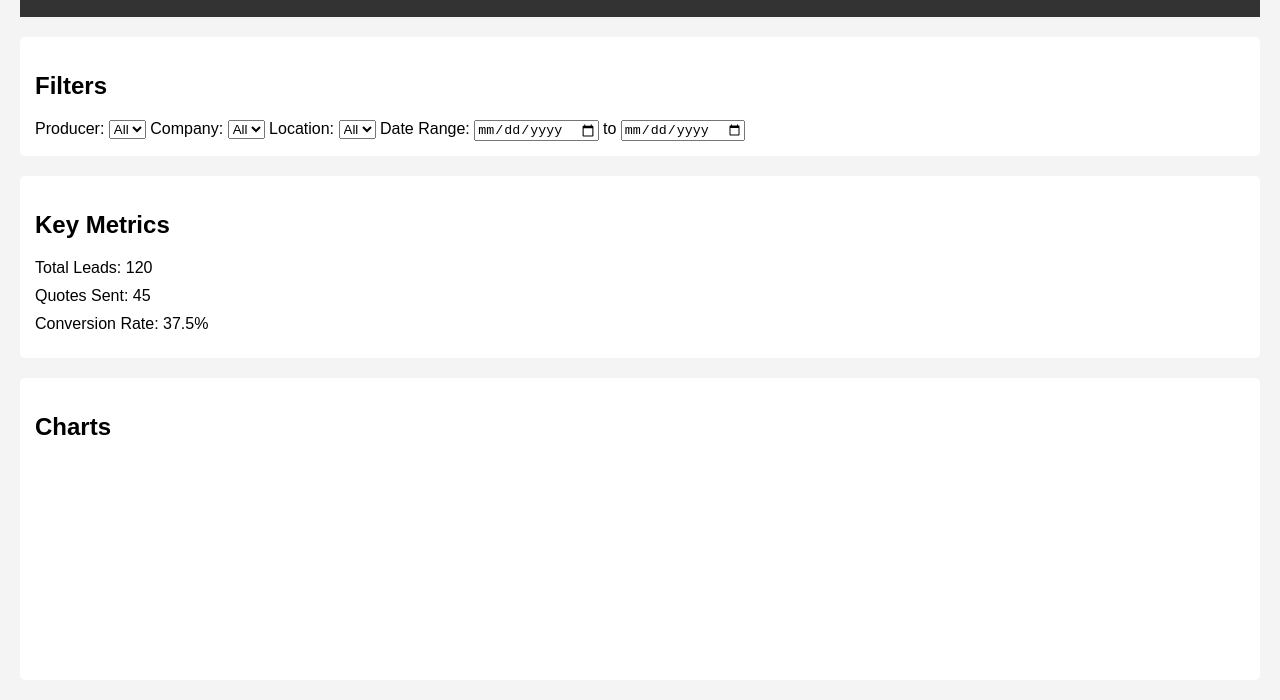
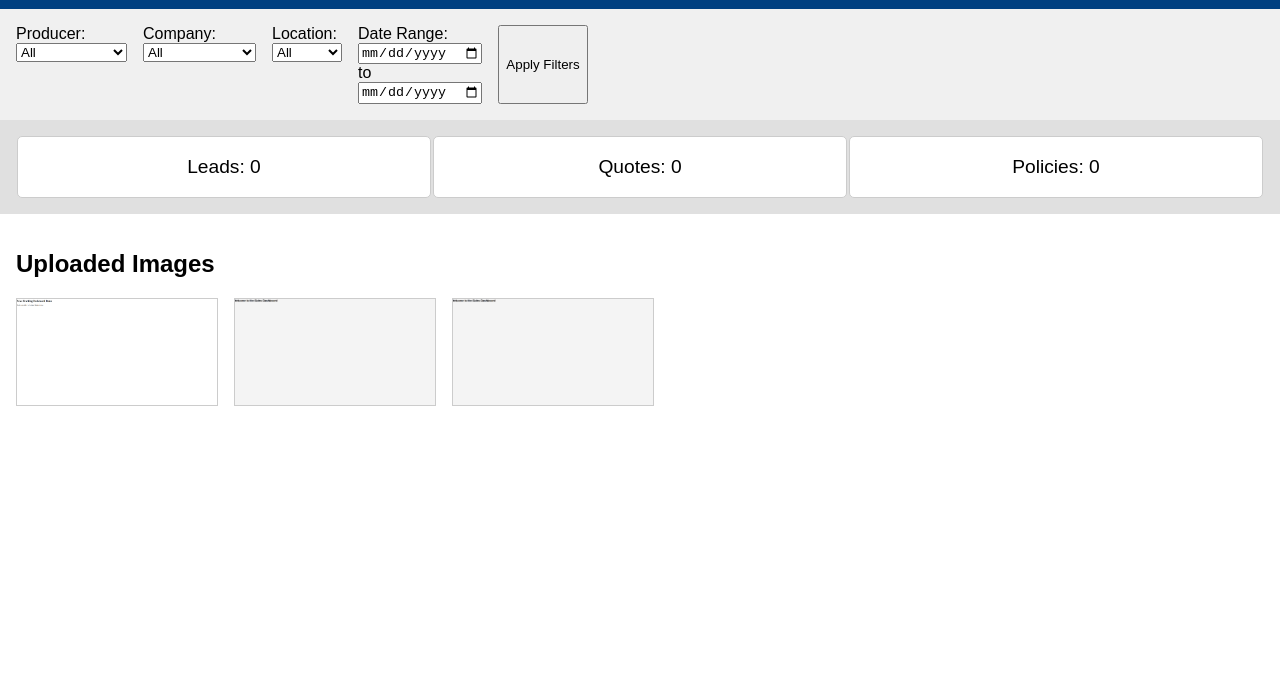
Before and after one commit to andresdasuarez1-gif/urusdashboard, a plain HTML site: page index.html in a window 1280 px wide. Shown: the part 103-803 px from the top of the page. Drawn offline with Linux system fonts and the light colour scheme.

Commit message:
Add files via upload

```diff
--- a/css/style.css
+++ b/css/style.css
@@ -1,20 +1,61 @@
 
 body {
     font-family: Arial, sans-serif;
-    margin: 20px;
-    background-color: #f4f4f4;
+    margin: 0;
+    padding: 0;
 }
 header {
-    background-color: #333;
+    background-color: #004080;
     color: white;
-    padding: 10px;
+    padding: 1em;
+    text-align: center;
 }
-.filters, .metrics, .charts {
-    margin-top: 20px;
-    background: white;
-    padding: 15px;
-    border-radius: 5px;
+.filters {
+    display: flex;
+    flex-wrap: wrap;
+    gap: 1em;
+    padding: 1em;
+    background-color: #f0f0f0;
+}
+.filters label {
+    display: flex;
+    flex-direction: column;
+}
+.metrics {
+    display: flex;
+    justify-content: space-around;
+    padding: 1em;
+    background-color: #e0e0e0;
 }
 .metric {
-    margin: 10px 0;
+    background-color: #ffffff;
+    padding: 1em;
+    border: 1px solid #ccc;
+    border-radius: 5px;
+    width: 30%;
+    text-align: center;
+    font-size: 1.2em;
 }
+.images {
+    padding: 1em;
+}
+.image-gallery {
+    display: flex;
+    gap: 1em;
+    flex-wrap: wrap;
+}
+.image-gallery img {
+    max-width: 200px;
+    height: auto;
+    border: 1px solid #ccc;
+}
+@media (max-width: 600px) {
+    .metrics {
+        flex-direction: column;
+        align-items: center;
+    }
+    .metric {
+        width: 80%;
+        margin-bottom: 1em;
+    }
+}
--- a/index.html
+++ b/index.html
@@ -3,34 +3,53 @@
 <html lang="en">
 <head>
     <meta charset="UTF-8">
-    <title>Sales Dashboard</title>
+    <title>Sales Dashboard - Andres Suarez</title>
     <link rel="stylesheet" href="css/style.css">
+    <script src="js/script.js" defer></script>
 </head>
 <body>
     <header>
         <h1>Sales Dashboard</h1>
     </header>
     <section class="filters">
-        <h2>Filters</h2>
-        <label for="producer">Producer:</label>
-        <select id="producer"><option>All</option></select>
-        <label for="company">Company:</label>
-        <select id="company"><option>All</option></select>
-        <label for="location">Location:</label>
-        <select id="location"><option>All</option></select>
-        <label for="date">Date Range:</label>
-        <input type="date" id="start"> to <input type="date" id="end">
+        <label>Producer:
+            <select id="producerFilter">
+                <option value="All">All</option>
+                <option value="Andres Suarez">Andres Suarez</option>
+                <option value="Team A">Team A</option>
+            </select>
+        </label>
+        <label>Company:
+            <select id="companyFilter">
+                <option value="All">All</option>
+                <option value="Urus Insurance">Urus Insurance</option>
+                <option value="Partner Co">Partner Co</option>
+            </select>
+        </label>
+        <label>Location:
+            <select id="locationFilter">
+                <option value="All">All</option>
+                <option value="Miami">Miami</option>
+                <option value="Orlando">Orlando</option>
+            </select>
+        </label>
+        <label>Date Range:
+            <input type="date" id="startDate"> to <input type="date" id="endDate">
+        </label>
+        <button onclick="applyFilters()">Apply Filters</button>
     </section>
     <section class="metrics">
-        <h2>Key Metrics</h2>
-        <div class="metric">Total Leads: <span id="leads">0</span></div>
-        <div class="metric">Quotes Sent: <span id="quotes">0</span></div>
-        <div class="metric">Conversion Rate: <span id="conversion">0%</span></div>
+        <div class="metric" id="leads">Leads: 0</div>
+        <div class="metric" id="quotes">Quotes: 0</div>
+        <div class="metric" id="policies">Policies: 0</div>
     </section>
-    <section class="charts">
-        <h2>Charts</h2>
-        <canvas id="chart1" width="400" height="200"></canvas>
+    <section class="images">
+        <h2>Uploaded Images</h2>
+        <div class="image-gallery">
+            <img src="assets/UploadedImage0.jpg" alt="Image 0">
+            <img src="assets/UploadedImage1.jpg" alt="Image 1">
+            <img src="assets/UploadedImage2.jpg" alt="Image 2">
+        </div>
     </section>
-    <script src="js/script.js"></script>
 </body>
 </html>
--- a/js/script.js
+++ b/js/script.js
@@ -1,6 +1,13 @@
 
-document.addEventListener("DOMContentLoaded", function() {
-    document.getElementById("leads").textContent = "120";
-    document.getElementById("quotes").textContent = "45";
-    document.getElementById("conversion").textContent = "37.5%";
-});
+function applyFilters() {
+    const producer = document.getElementById('producerFilter').value;
+    const company = document.getElementById('companyFilter').value;
+    const location = document.getElementById('locationFilter').value;
+    const startDate = document.getElementById('startDate').value;
+    const endDate = document.getElementById('endDate').value;
+
+    // Simulate metric updates
+    document.getElementById('leads').textContent = 'Leads: ' + Math.floor(Math.random() * 100);
+    document.getElementById('quotes').textContent = 'Quotes: ' + Math.floor(Math.random() * 50);
+    document.getElementById('policies').textContent = 'Policies: ' + Math.floor(Math.random() * 30);
+}
```
